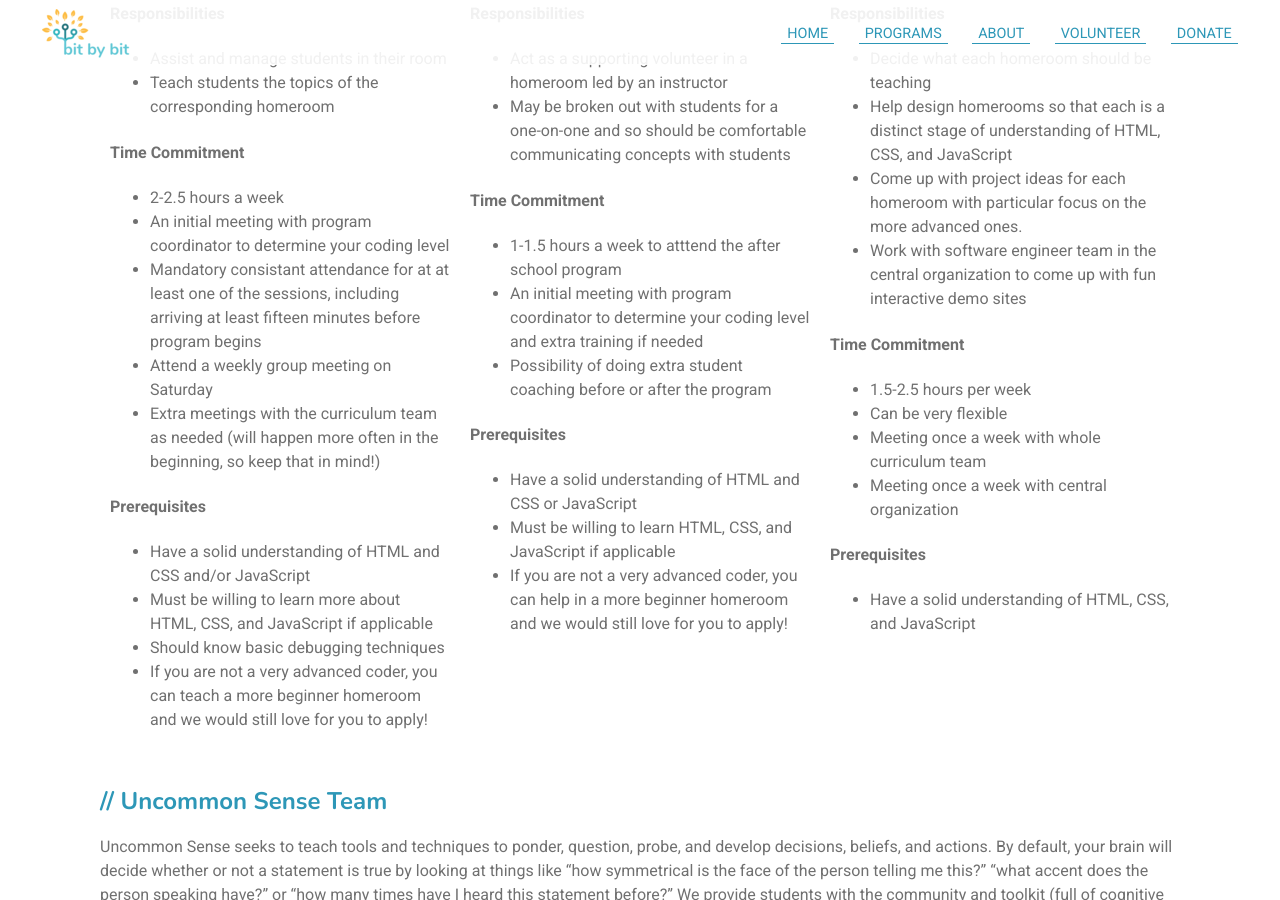
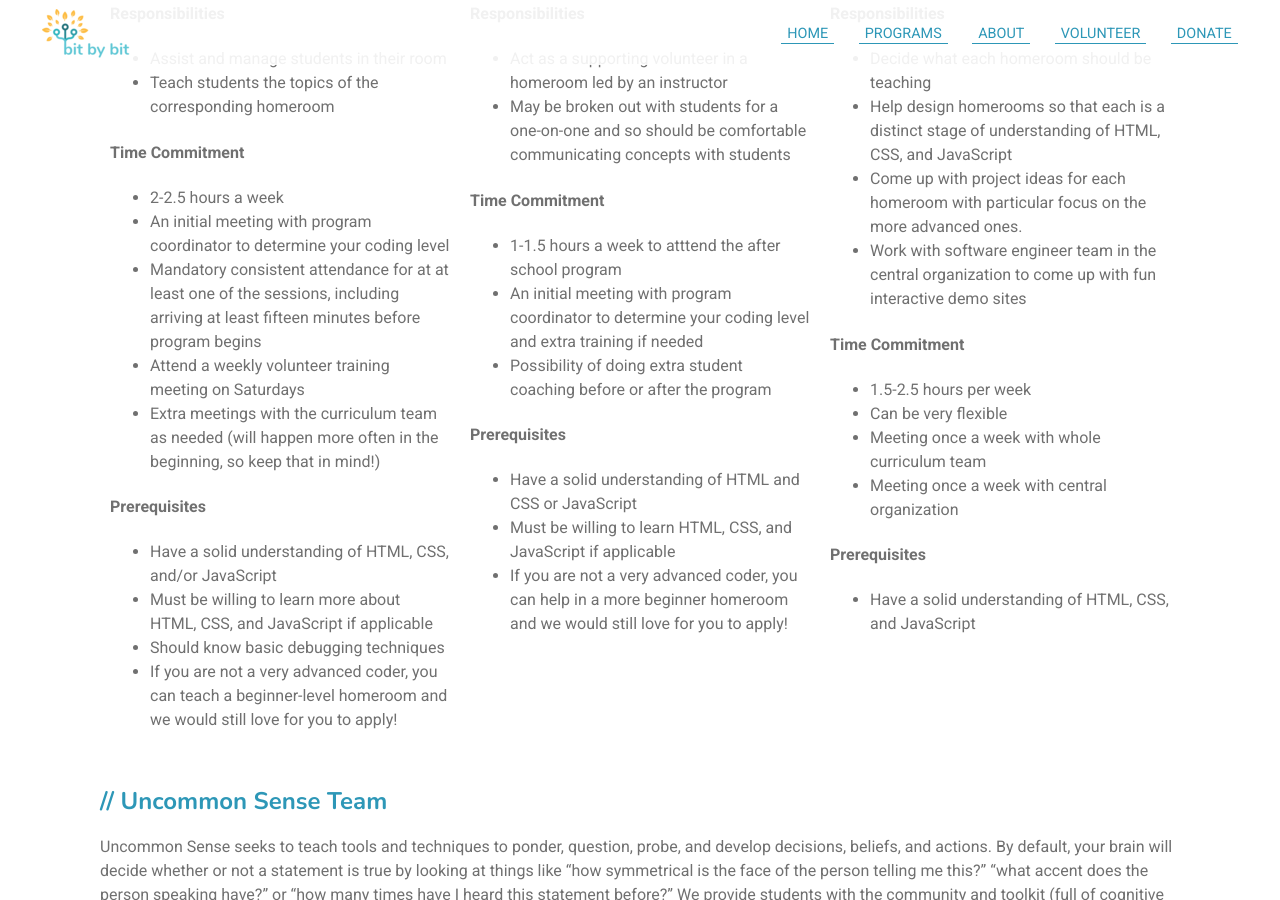
Before and after one commit to bit-by-bit-coding/bxb-website, a Jekyll site: the page built from volunteerinfo.html, in a window 1280 px wide and 900 px high, scrolled down 2238 px. Built offline with Jekyll 4.4.1, drawn with Linux system fonts in a browser that asks for light colours; nearby versions of some CDN libraries.

Commit message:
fix typos

```diff
--- a/volunteer.html
+++ b/volunteer.html
@@ -48,8 +48,10 @@ style: volunteer.css
                     provide
                     free training for coding instructors. Volunteers teach, write curriculum, and have fun.
                 </p>
-                <p><strong>When:</strong> There are three sessions for Form and Function: Wednsday from 5:00 to 6:00pm PDT, Thursday from 4:45 to 5:45pm PDT, and Friday from 4:45 to 5:45pm PDT.
-                    Volunteer for all three days or only one. Either way we would love to have you! There are required trainings on Saturday from 2 to 3pm PDT.
+                <p><strong>When:</strong> There are three sessions for Form and Function: Wednesdays from 5:00 to 6:00pm
+                    PDT, Thursdays from 4:45 to 5:45pm PDT, and Fridays from 4:45 to 5:45pm PDT.
+                    Volunteer for all three days or only one. Either way we would love to have you! There are required
+                    trainings on Saturdays from 2 to 3pm PDT.
                 </p>
                 <p><strong>Benefits:</strong> Gain loads of volunteer hours, join a group of programmers (and
                     friends),
--- a/volunteerinfo.html
+++ b/volunteerinfo.html
@@ -163,10 +163,10 @@ style: volunteerinfo.css
                 </li>
                 <li>An initial meeting with program coordinator to determine your coding level
                 </li>
-                <li>Mandatory consistant attendance for at at least one of the sessions, including arriving at least fifteen minutes before
+                <li>Mandatory consistent attendance for at at least one of the sessions, including arriving at least fifteen minutes before
                     program begins
                 </li>
-                <li>Attend a weekly group meeting on Saturday
+                <li>Attend a weekly volunteer training meeting on Saturdays
                 </li>
                 <li>Extra meetings with the curriculum team as needed (will happen more often in the beginning, so keep
                     that in mind!)
@@ -175,13 +175,13 @@ style: volunteerinfo.css
 
             <h4>Prerequisites</h4>
             <ul>
-                <li>Have a solid understanding of HTML and CSS and/or JavaScript
+                <li>Have a solid understanding of HTML, CSS, and/or JavaScript
                 </li>
                 <li>Must be willing to learn more about HTML, CSS, and JavaScript if applicable
                 </li>
                 <li>Should know basic debugging techniques
                 </li>
-                <li>If you are not a very advanced coder, you can teach a more beginner homeroom and we would still love
+                <li>If you are not a very advanced coder, you can teach a beginner-level homeroom and we would still love
                     for you to apply!
                 </li>
             </ul>
```
